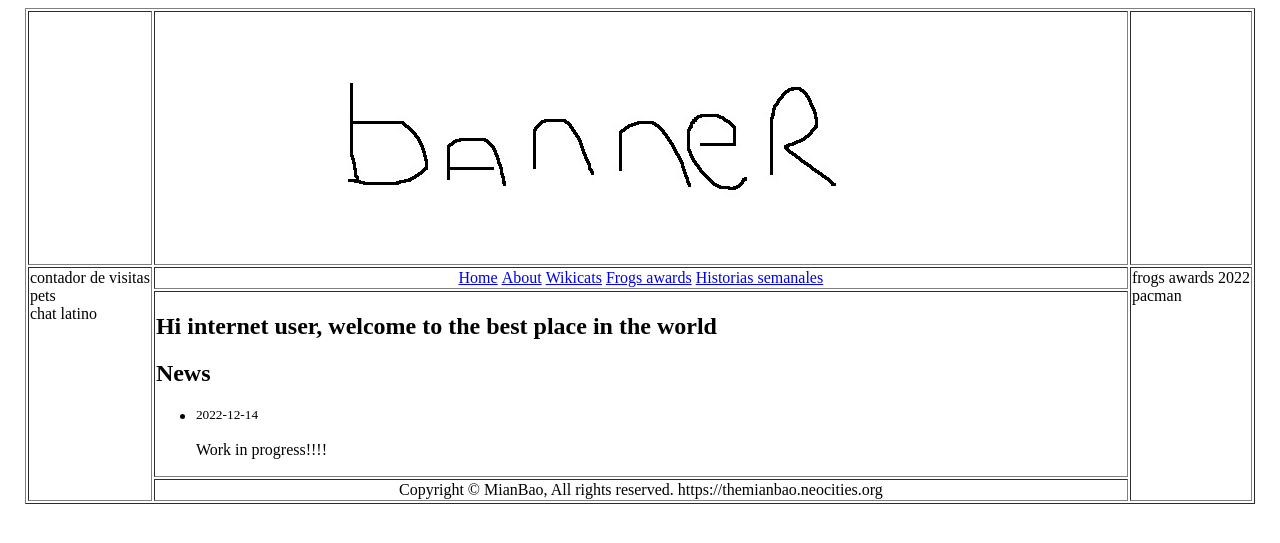
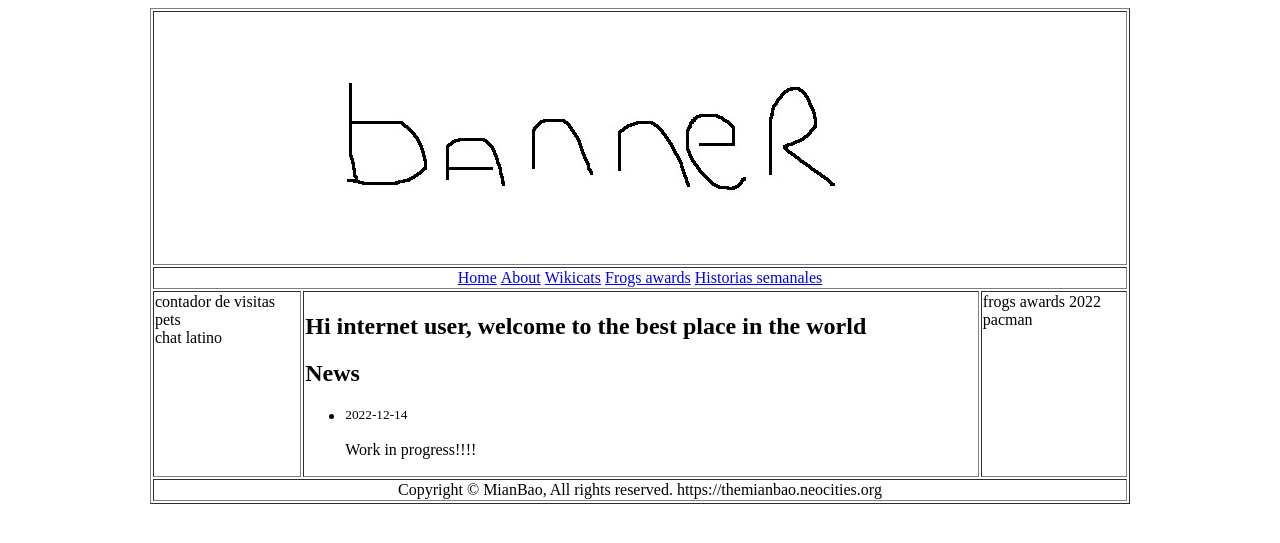
Before and after one commit to lazymisu/mianbao-blog, a Jekyll site: the page built from index.markdown, in a window 1280 px wide. Shown: the top 543 px of the page. Built offline with Jekyll 4.4.1, drawn with Linux system fonts in a browser that asks for light colours.

Commit message:
Update main table structure

```diff
--- a/_layouts/home.html
+++ b/_layouts/home.html
@@ -10,18 +10,21 @@
 <body>
     <table border="1">
         <tr>
-            <td>
-                <!-- empty -->
-            </td>
-            <td id="header">
+            <td colspan="3" id="header">
                 <img src="/assets/images/banner.jpg" alt="banner">
-            </td>
-            <td>
-                <!-- empty -->
             </td>
         </tr>
         <tr>
-            <td rowspan="3">
+            <td colspan="3" id="nav">
+                <a href="/">Home</a>
+                <a href="/about/">About</a>
+                <a href="/wikicats/">Wikicats</a>
+                <a href="/frogs-awards/">Frogs awards</a>
+                <a href="/historias-semanales/">Historias semanales</a>
+            </td>
+        </tr>
+        <tr>
+            <td>
                 <aside>
                     contador de visitas
                 </aside>
@@ -32,23 +35,6 @@
                     chat latino
                 </aside>
             </td>
-            <td id="nav">
-                <a href="/">Home</a>
-                <a href="/about/">About</a>
-                <a href="/wikicats/">Wikicats</a>
-                <a href="/frogs-awards/">Frogs awards</a>
-                <a href="/historias-semanales/">Historias semanales</a>
-            </td>
-            <td rowspan="3">
-                <aside>
-                    frogs awards 2022
-                </aside>
-                <aside>
-                    pacman
-                </aside>
-            </td>
-        </tr>
-        <tr>
             <td>
                 <main>
                     <section>
@@ -67,9 +53,17 @@
                     </section>
                 </main>
             </td>
+            <td>
+                <aside>
+                    frogs awards 2022
+                </aside>
+                <aside>
+                    pacman
+                </aside>
+            </td>
         </tr>
         <tr>
-            <td id="footer">
+            <td colspan="3" id="footer">
                 Copyright &copy; {{ site.title }}, All rights reserved. {{ site.url }}
             </td>
         </tr>
--- a/_layouts/page.html
+++ /dev/null
@@ -1,5 +0,0 @@
----
-layout: default
----
-
-{{ content }}
--- a/assets/css/home.scss
+++ b/assets/css/home.scss
@@ -6,7 +6,3 @@
 #header, #nav, #footer {
     text-align: center;
 }
-
-#header {
-    width: 970px;
-}
```
Also changed, not shown: _layouts/default.html (+27 -8 lines), _layouts/wikicats.html (+11 -11 lines), about.markdown (deleted, +0 -7 lines), _layouts/post.html (deleted).
